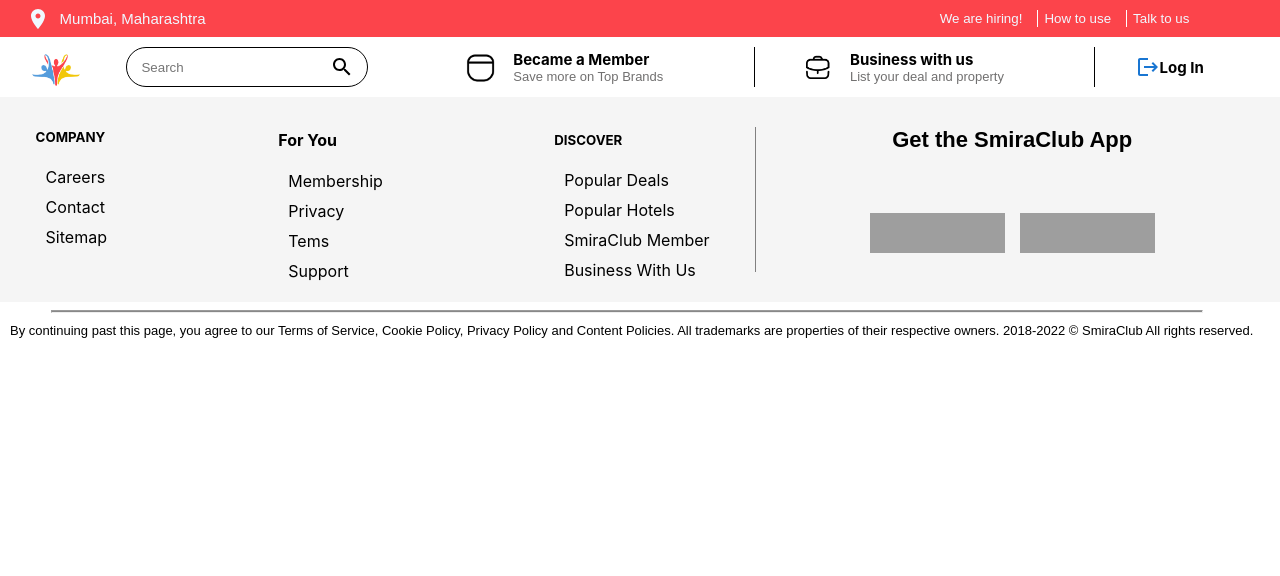
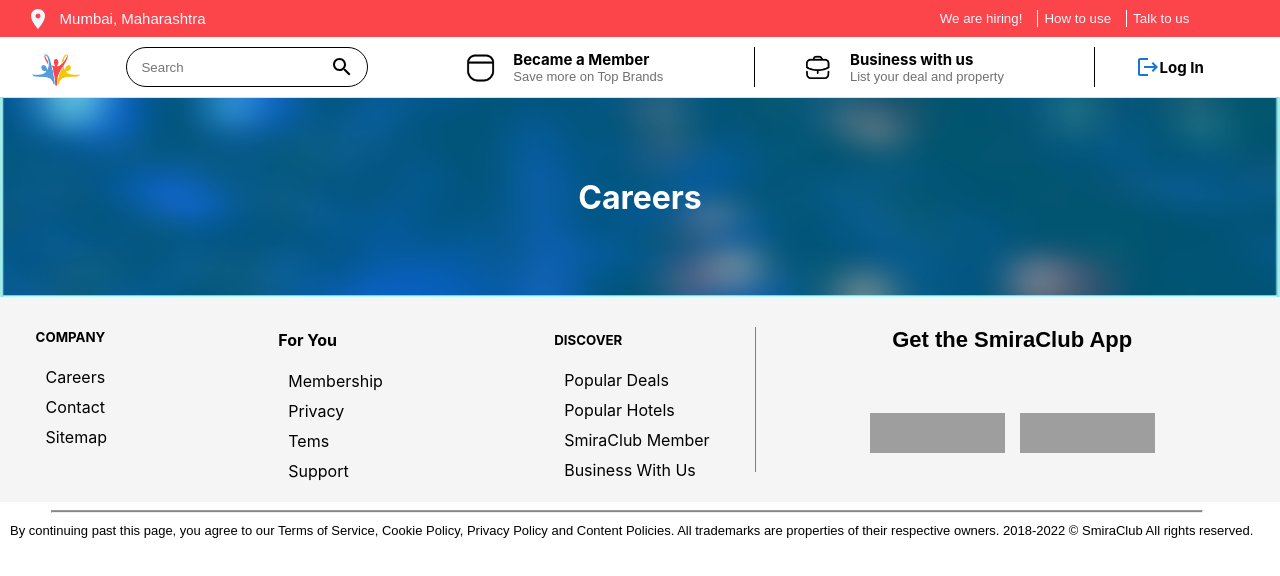
Before and after one commit to sazzad9911/simira-club-ui, a React (Create React App) app: page /JobDescription in a window 1280 px wide. Shown: the top 576 px of the page. Built offline with nearby package versions, Linux system fonts and the light colour scheme; no server answers; grey boxes are pictures that could not be loaded.

Commit message:
Job 10% done

```diff
--- a/src/App.js
+++ b/src/App.js
@@ -23,6 +23,7 @@
 import Search from "./Screens/Search";
 import Career from "./Screens/Careers";
 import TermsAndConditions from "./Screens/TermsAndConditions";
+import JobDescription from "./Screens/JobDescription";
 //import "react-loader-spinner/dist/loader/css/react-spinner-loader.css";
 
 
@@ -55,6 +56,8 @@
         <Route path="/Search" element={<Search/>} />
         <Route path="/Career" element={<Career/>} />
         <Route path="TermsAndConditions" element={<TermsAndConditions/>}/>
+        <Route path="/JobDescription" element={<JobDescription/>} />
+
       </Routes>
       <Footer />
     </Router>
--- /dev/null
+++ b/src/Screens/JobDescription.js
@@ -0,0 +1,23 @@
+import React from "react";
+import './css/JobDescription.css'
+import Img from './Image/Careers.PNG'
+
+
+function JobDescription() {
+    return (
+        <div className="JobBody">
+            <div className="JobBodyDiv">
+                <img src={Img} className='JobImg' />
+                <div className="JobImgDiv">
+                    <h1 className="JobImgText">Careers</h1>
+                </div>
+            </div>
+            <div className="JobBox">
+                <div></div>
+                <div></div>
+            </div>
+        </div>
+    );
+}
+
+export default JobDescription;
--- /dev/null
+++ b/src/Screens/css/JobDescription.css
@@ -0,0 +1,33 @@
+.JobBody{
+    height: auto;
+    width: auto;
+}
+.JobBodyDiv {
+    height          : 200px;
+    width           : 100%;
+    background-color: aqua;
+    position        : relative;
+    display: flex;
+    justify-content: center;
+    align-items: center;
+}
+
+.JobImg {
+    height : 200px;
+    width  : 100%;
+    opacity: .7;
+
+}
+
+.JobImgDiv {
+    height  : auto;
+    width   : auto;
+    position: absolute;
+}
+.JobImgText{
+    color: white;
+}
+.JobBox{
+    height: auto;
+    width: auto;
+}
```
